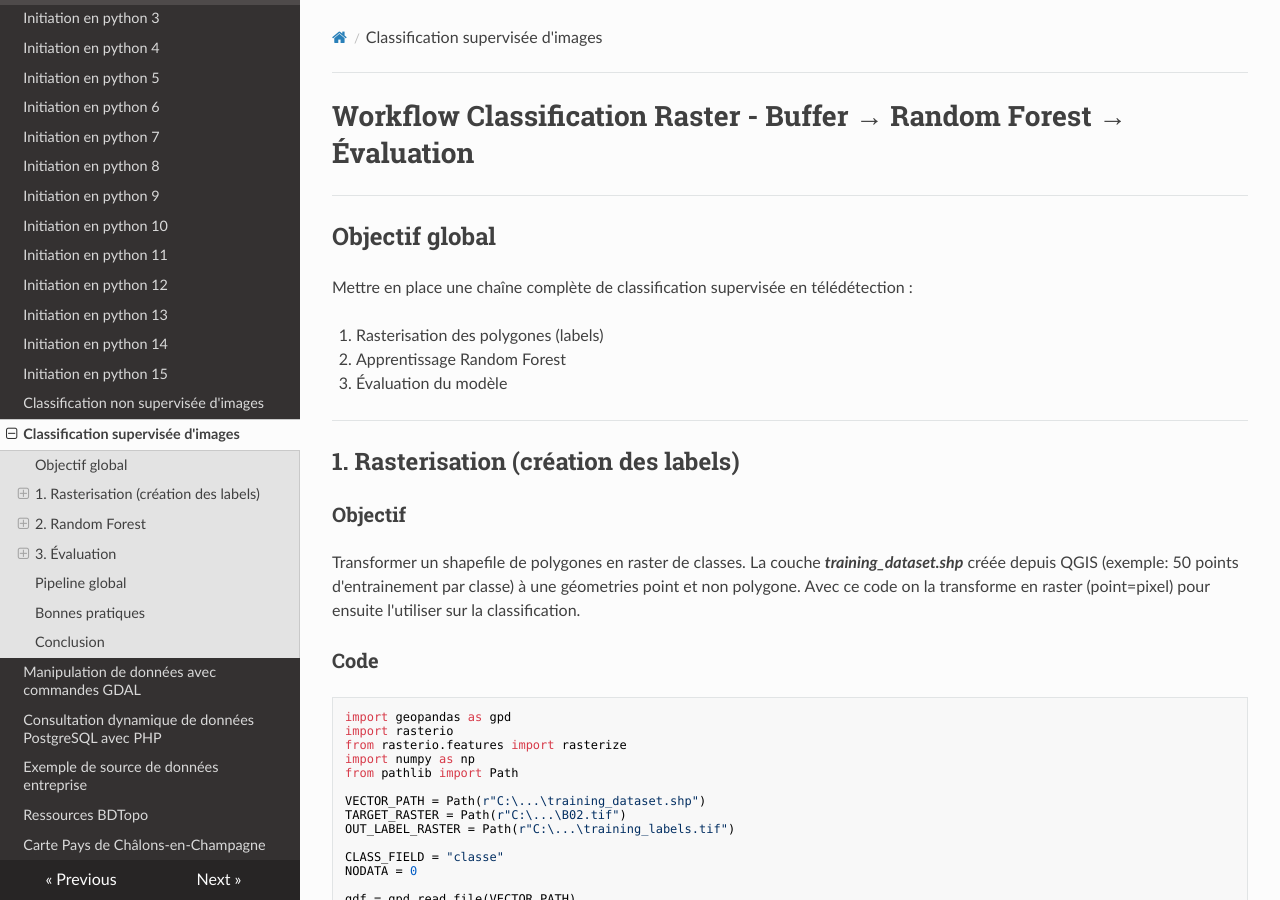
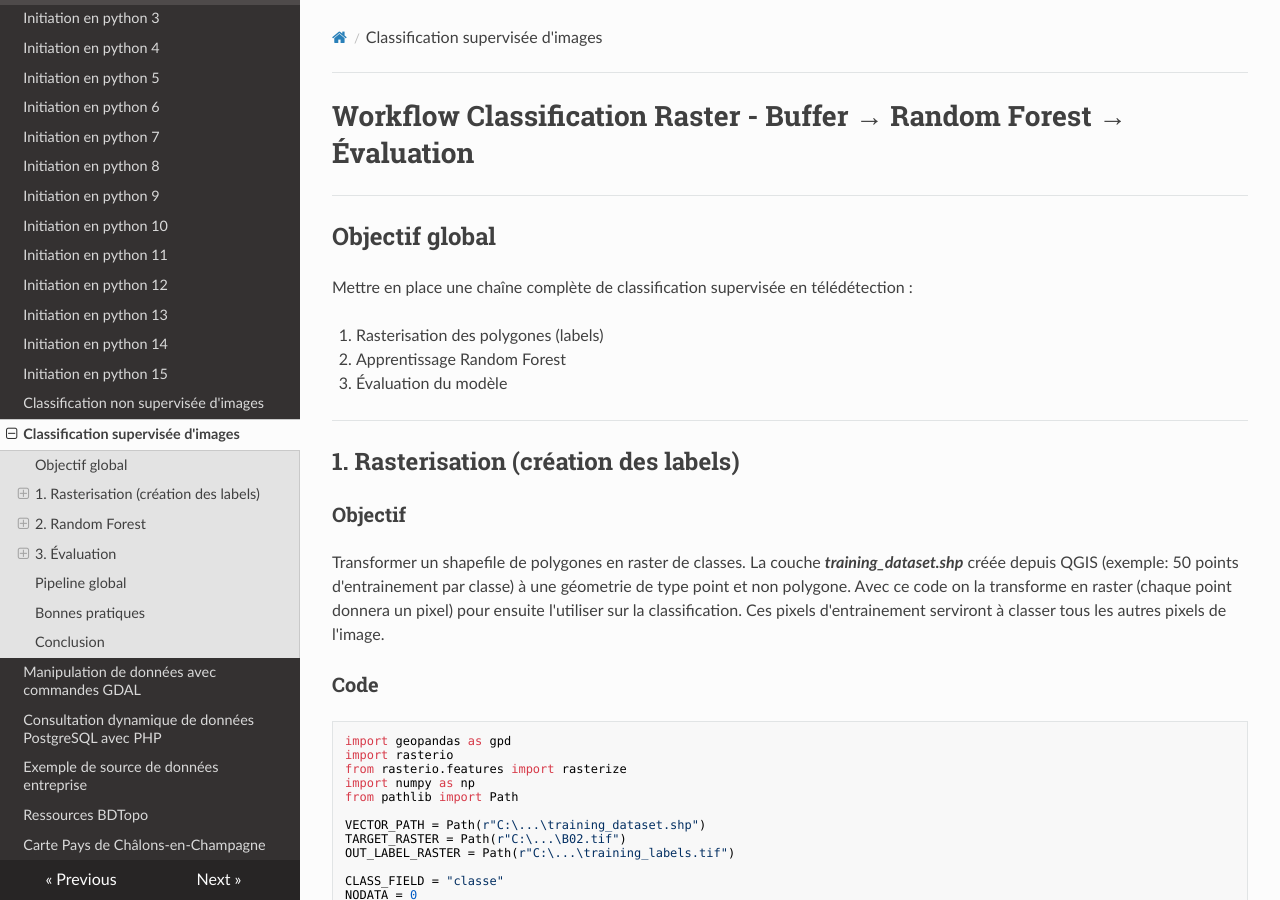
Before and after one commit to abdou123-guene/Site_de_documentation_geomatique, an MkDocs documentation site: the page built from docs/teledetection_cpgeom.md, in a window 1280 px wide and 900 px high. Built offline with MkDocs 1.6.1, drawn with Linux system fonts in a browser that asks for light colours; nearby versions of some CDN libraries.

Commit message:
Update rasterisation section for clarity
Clarified the description of the transformation process from shapefile to raster, specifying the point geometry and the role of training pixels in classification.

````diff
--- a/docs/teledetection_cpgeom.md
+++ b/docs/teledetection_cpgeom.md
@@ -13,8 +13,8 @@
 ## 1. Rasterisation (création des labels)
 
 ### Objectif
-Transformer un shapefile de polygones en raster de classes. La couche ***training_dataset.shp*** créée depuis QGIS (exemple: 50 points d'entrainement par classe) à une géometries point et non polygone.
-Avec ce code on la transforme en raster (point=pixel) pour ensuite l'utiliser sur la classification.
+Transformer un shapefile de polygones en raster de classes. La couche ***training_dataset.shp*** créée depuis QGIS (exemple: 50 points d'entrainement par classe) à une géometrie de type point et non polygone.
+Avec ce code on la transforme en raster (chaque point donnera un pixel) pour ensuite l'utiliser sur la classification. Ces pixels d'entrainement serviront à classer tous les autres pixels de l'image.
 
 ### Code
 ```python
````
